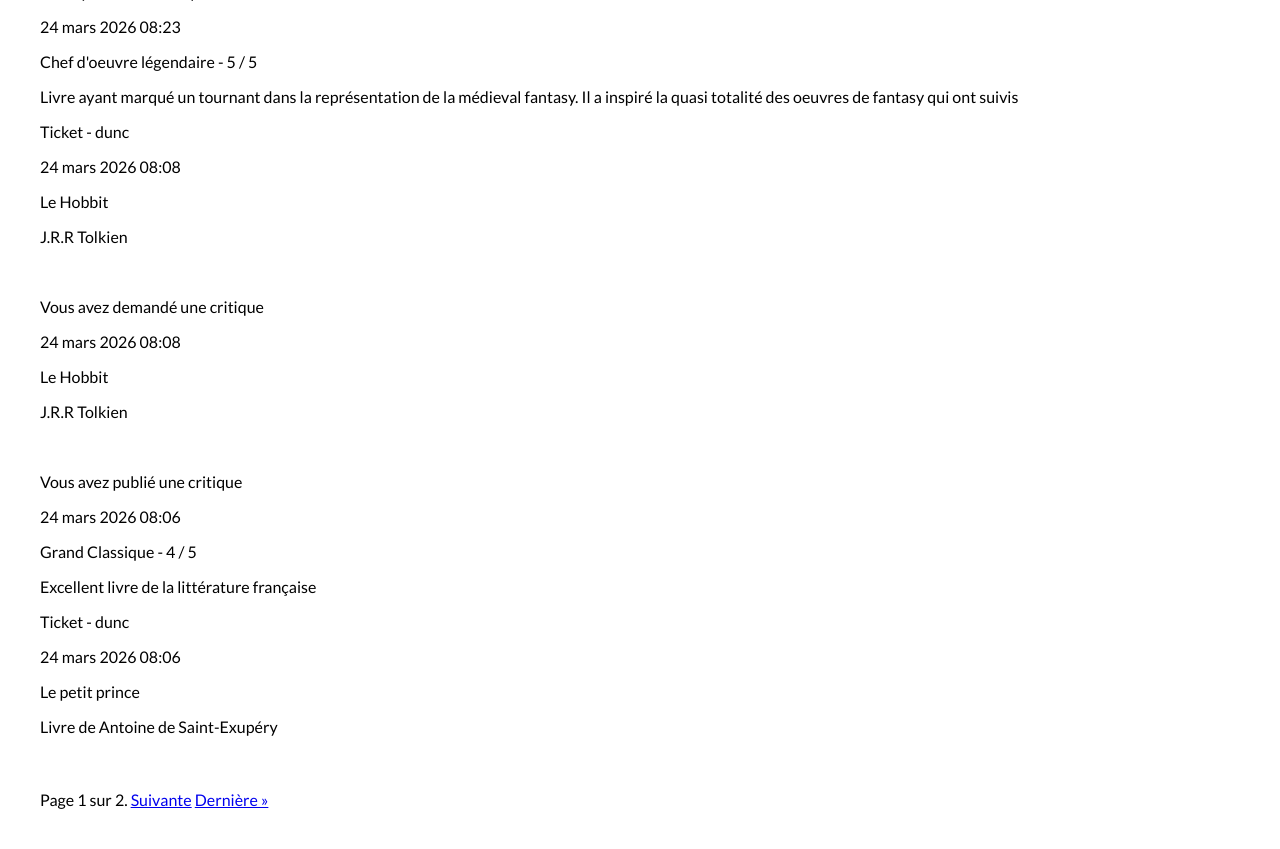
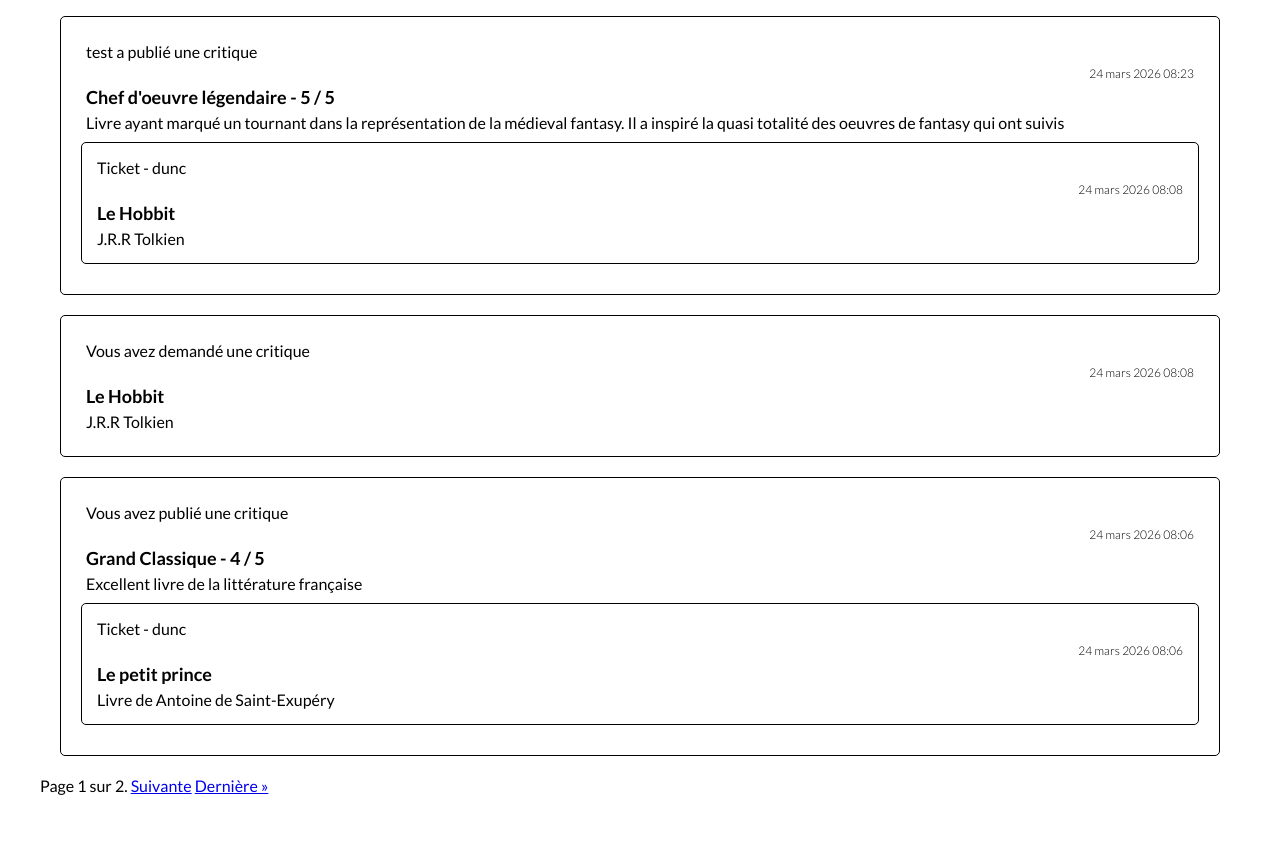
Before and after one commit to duncan-g-hub/P9_LITRevu_web_app, a Django app: page / in a window 1280 px wide. Shown: the part 1337-2186 px from the top of the page. After the commit the page ends 2132 px from the top, so only its background shows below. Run offline with Django 5.2, Linux system fonts and the light colour scheme; a user stored in the database is signed in; data comes from the database, SQL or seed files in the repository; both versions use the stored data as it was after the commit; some web fonts are replaced.

Commit message:
Gestion CSS : pages de posts et flux ; reviews ; tickets

```diff
--- a/LITRevu/review_app/forms.py
+++ b/LITRevu/review_app/forms.py
@@ -1,11 +1,10 @@
-from django.contrib.auth import get_user_model
 from django import forms
 
 
 from review_app.models import Review, Ticket
 
 
-# On crée les formulaires à partir des modele
+# On crée les formulaires à partir des modeles
 
 class TicketForm(forms.ModelForm):
     title = forms.CharField(label="Titre")
--- a/LITRevu/review_app/templates/review_app/feed.html
+++ b/LITRevu/review_app/templates/review_app/feed.html
@@ -14,9 +14,9 @@
 
 
         {% for element in page_obj %}
-        <br>
+
             {% if element.type == "TICKET" %}
-
+                <div class="post">
                     {% include 'review_app/partials/ticket_snippet.html'  with ticket=element in_review=False %}
 
                     {% if element.closed == False %}
@@ -24,17 +24,18 @@
                             <button type="submit">Créer une ciritique</button>
                         </form>
                     {% endif %}
-
+                </div>
             {% elif element.type == "REVIEW" %}
-
+                <div class="post">
                 {% include 'review_app/partials/review_snippet.html'  with review=element %}
-
+                    <div class="ticket_in_review">
                         {% include 'review_app/partials/ticket_snippet.html'  with ticket=element.ticket in_review=True %}
-
+                    </div>
+                </div>
             {% endif %}
         {% endfor %}
 
-    <br><br>
+
     {% include 'review_app/partials/page_navigator.html' %}
 
 {% endblock content %}
--- a/LITRevu/review_app/templates/review_app/partials/review_snippet.html
+++ b/LITRevu/review_app/templates/review_app/partials/review_snippet.html
@@ -7,6 +7,6 @@
 {% endif %}
 
 
-<p>{{ review.time_created }}</p>
-<p>{{ review.headline }} - {{ review.rating }} / 5</p>
+<p class="date">{{ review.time_created }}</p>
+<p class="title">{{ review.headline }} - {{ review.rating }} / 5</p>
 <p>{{ review.body }}</p>
--- a/LITRevu/review_app/templates/review_app/partials/ticket_snippet.html
+++ b/LITRevu/review_app/templates/review_app/partials/ticket_snippet.html
@@ -10,12 +10,8 @@
     {% endif %}
 {% endif %}
 
-
-
-
-
-<p>{{ ticket.time_created }}</p>
-<p>{{ ticket.title }}</p>
+<p class="date">{{ ticket.time_created }}</p>
+<p class="title">{{ ticket.title }}</p>
 <p>{{ ticket.description }}</p>
 {% if ticket.image %}
     <img src="{{ ticket.image.url }}" >
--- a/LITRevu/static/styles.css
+++ b/LITRevu/static/styles.css
@@ -28,18 +28,57 @@ nav a {
 h1 {
     margin: auto;
     font-size: 30px;
+    font-weight: 800;
 }
 
 h2 {
+    margin: 20px;
     font-size: 24px;
+    text-align: center;
+    font-weight: 700;
 }
-
-button {}
-
-a {}
 
 p {
     font-size: 16px;
+    margin: 5px;
+    font-weight: 500;
 }
 
-form {}
+.post {
+    border: 1px solid black;
+    border-radius: 5px;
+    padding: 20px;
+    margin: 20px;
+}
+
+.ticket_in_review {
+    border: 1px solid black;
+    border-radius: 5px;
+    padding: 10px;
+    margin: 10px 0;
+}
+
+img {
+    margin: 10px;
+}
+
+.date {
+    font-size: 12px;
+    font-weight: 300;
+    display: flex;
+    justify-self: end;
+}
+
+.title {
+    font-size: 18px;
+    font-weight: 600;
+
+}
+
+button {
+
+}
+
+button:hover{
+
+}
```
Also changed, not shown: LITRevu/review_app/templates/review_app/posts.html (+10 -7 lines), LITRevu/db.sqlite3. Lines whose indentation alone changed are shown as unchanged.
